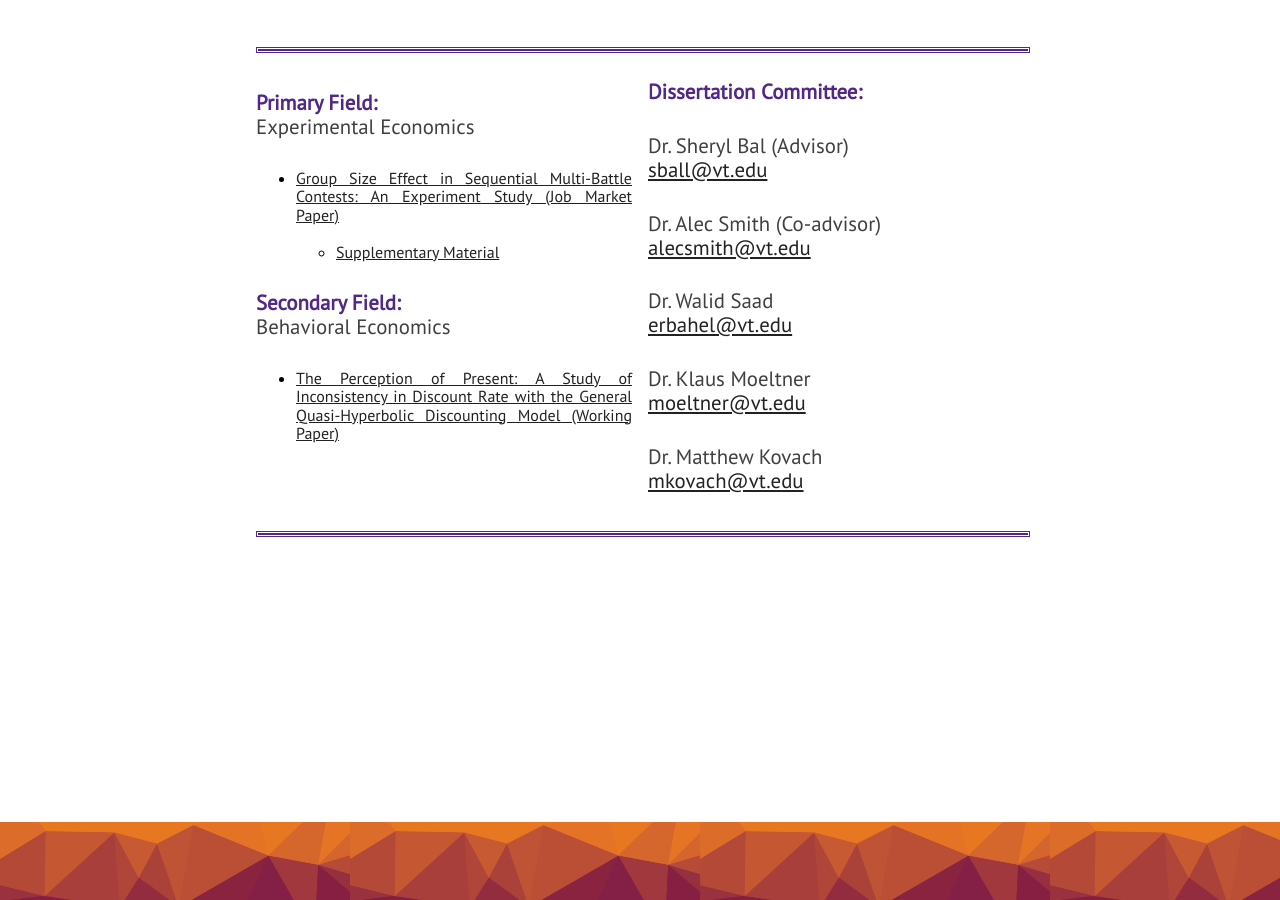
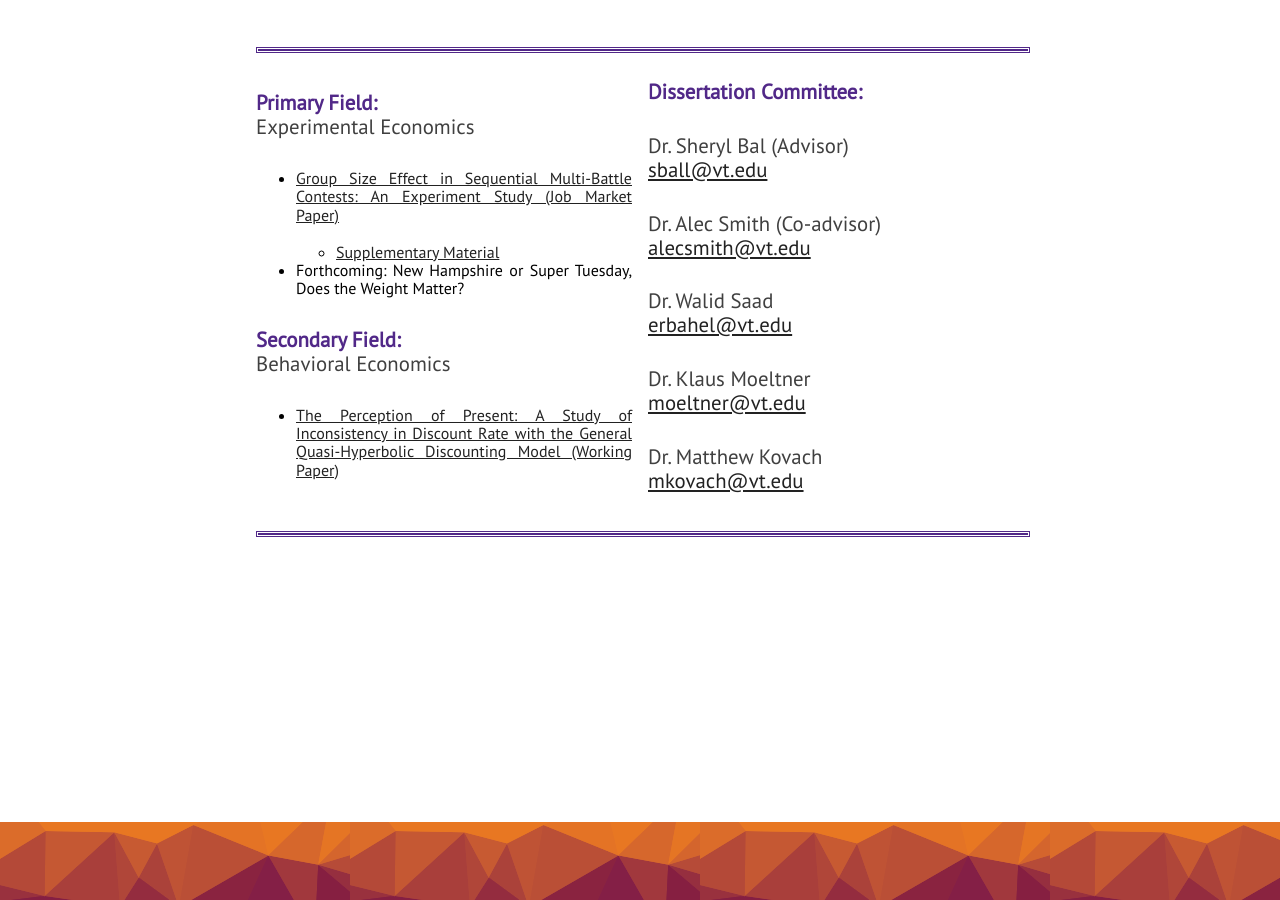
Before and after one commit to KevinKCV/kevinzou, a Jekyll site: the page built from index.html, in a window 1280 px wide and 900 px high, scrolled down 1138 px. Built offline with Jekyll 4.4.1, drawn with Linux system fonts in a browser that asks for light colours; nearby versions of some CDN libraries.

Commit message:
Update 01info.html

```diff
--- a/_includes/01info.html
+++ b/_includes/01info.html
@@ -18,6 +18,8 @@
                 <ul>
                     <li><a href="/kevinzou/assets/doc/Instructions.pdf"> Supplementary Material </a></li>
                 </ul>
+
+                 <li>Forthcoming: New Hampshire or Super Tuesday, Does the Weight Matter?</a></li>
             </ul>
 
 
```
